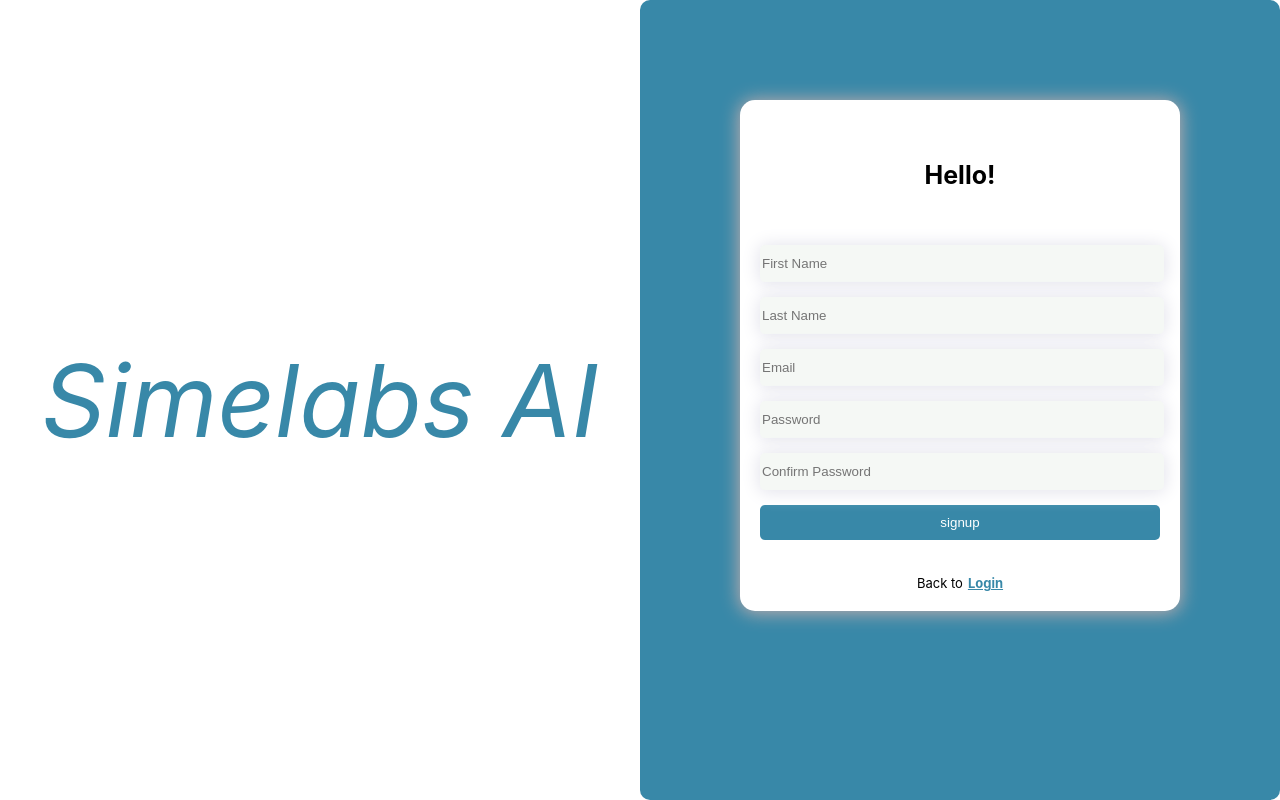
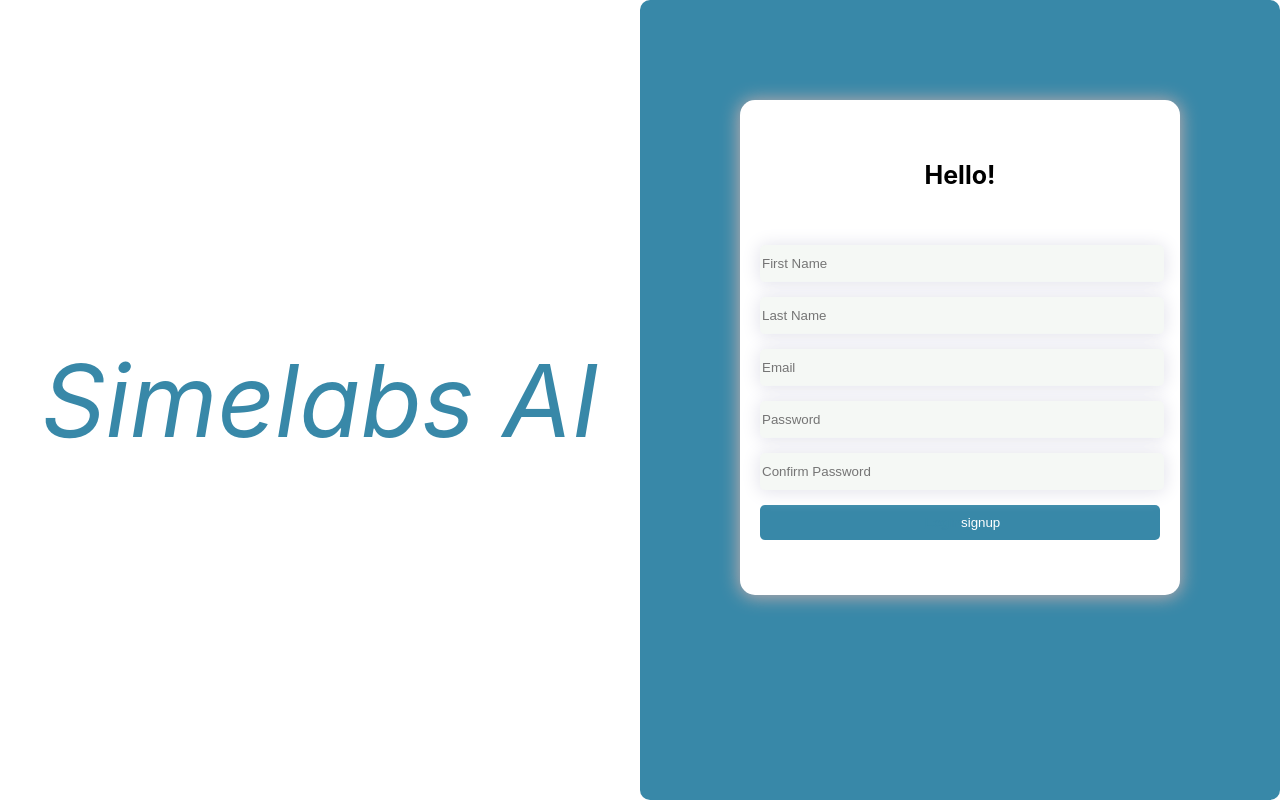
Before and after one commit to Anju-CK/simelabs-ai, a React (Create React App) app: page /signup in a window 1280 px wide. Built offline with nearby package versions, Linux system fonts and the light colour scheme.

Commit message:
login link added to signup

```diff
--- a/src/pages/signup/index.tsx
+++ b/src/pages/signup/index.tsx
@@ -93,7 +93,6 @@
                     onChange={handleChange}
                     onBlur={handleBlur}
                     className={styles.input}
-                    // setFieldError="('email', 'This email already exist')"
                   />
                   <ErrorMessage name="email" render={(msg)=>{
                     return <span style={{ color: '#f00'}}>{msg}</span>
@@ -128,10 +127,9 @@
                   <ErrorMessage name="confirm_password" render={(msg)=>{
                     return <span style={{ color: '#f00'}}>{msg}</span>
                   }} />
-                <button type="submit" className={styles.signup}>
+                <button type="submit" className={styles.signup}><Link to="/" className={styles.login}>Login</Link>
                   signup
                 </button>
-                <div className={styles.account}>Back to <Link to="/" className={styles.login}>Login</Link></div>
               </Form>
             )}
           </Formik>
```
